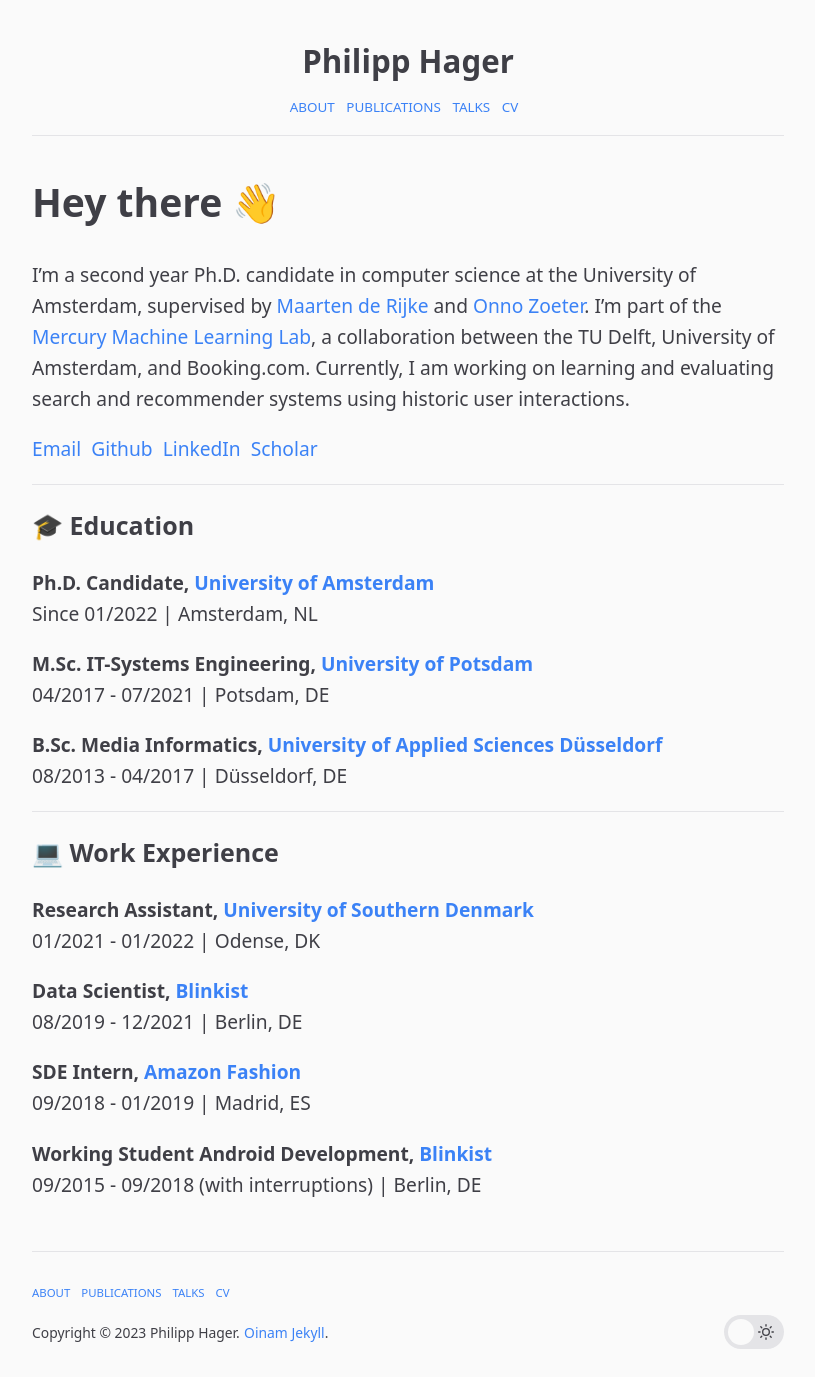
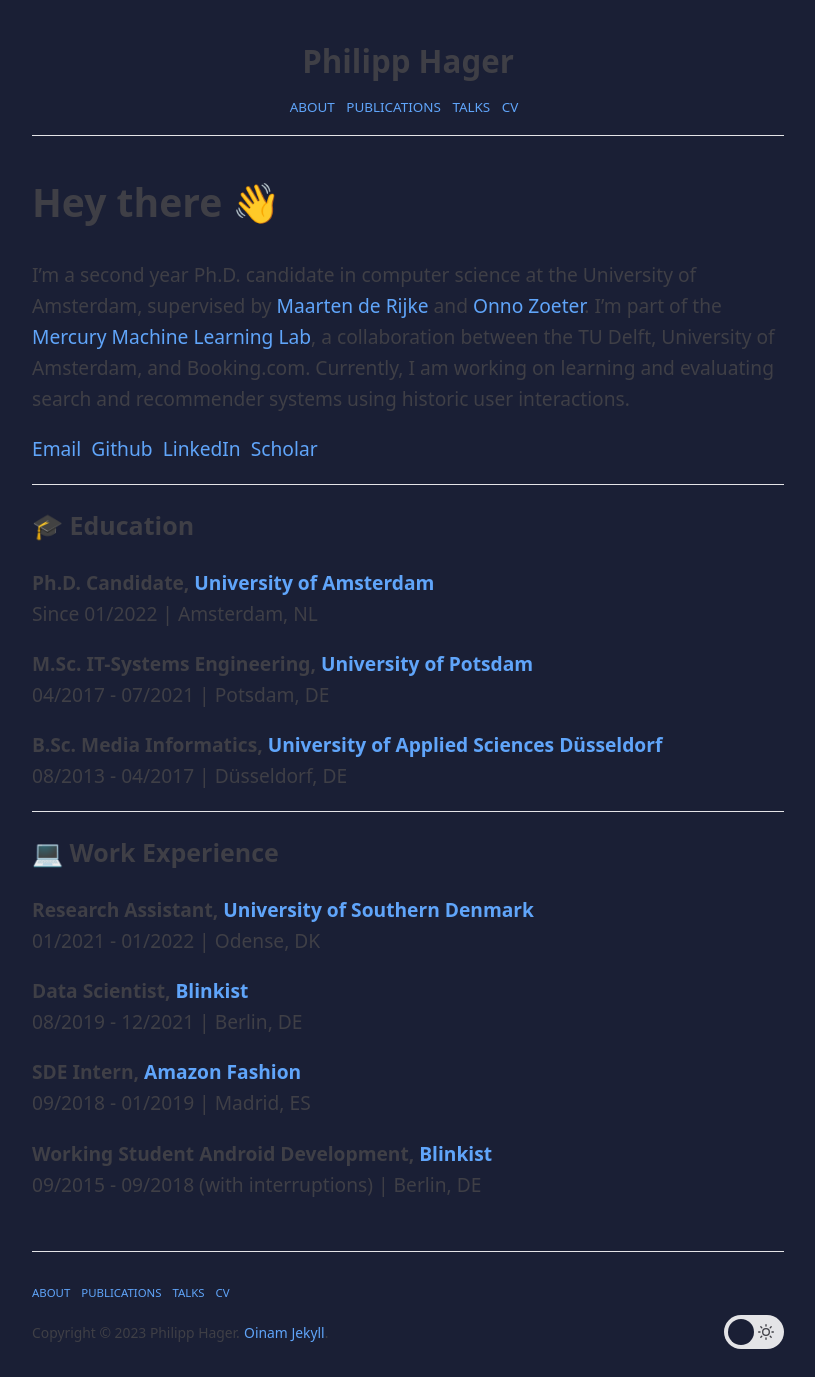
Before and after one commit to philipphager/philipphager.github.io, a Jekyll site: the page built from index.md, in a window 1280 px wide. Shown: the whole page, without its empty margins (232-1047 px from the left). Built offline with Jekyll 4.4.1, drawn with Linux system fonts in a browser that asks for light colours.

Commit message:
Update default.css

```diff
--- a/_includes/css/theme/default.css
+++ b/_includes/css/theme/default.css
@@ -6,12 +6,12 @@
   Almost all color variations can be played based off the few.
 */
 :root {
-  --color-primary: #3b82f6; /* blue-400 */
+  --color-primary: #60a5fa; /* blue-400 */
   --color-secondary: #2563eb; /* blue-600 */
-  --color-accent: #fb923c; /* orange-400 */
+  --color-accent: #41c7c7; /* orange-400 */
 
-  --background-color: #fafafa; /* gray-50 */
-  --background-color-alt: #f4f4f5; /* gray-100 */
+  --background-color: #1a1f35; /* gray-50 */
+  --background-color-alt: #1a1f35; /* gray-100 */
   --background-color-highlight: #e4e4e7; /* gray-200 */
 
   --text-color: #3f3f46; /* gray-700 */
```
